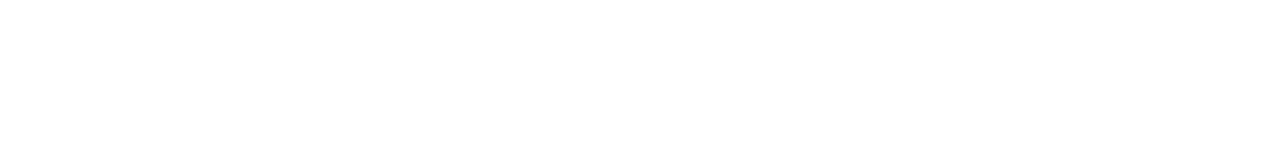
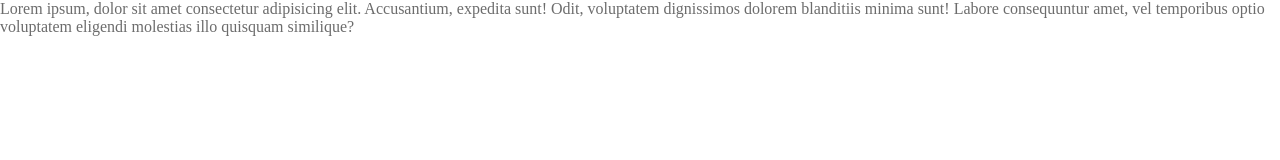
Before and after one commit to LeoTGobbi/projeto-travelgram, a plain HTML site: page index.html in a window 1280 px wide. Drawn offline with Linux system fonts and the light colour scheme.

Commit message:
inicial style guide

```diff
--- a/index.html
+++ b/index.html
@@ -7,6 +7,8 @@
   <link rel="stylesheet" href="styles/index.css">
 </head>
 <body>
-
+  <p>
+    Lorem ipsum, dolor sit amet consectetur adipisicing elit. Accusantium, expedita sunt! Odit, voluptatem dignissimos dolorem blanditiis minima sunt! Labore consequuntur amet, vel temporibus optio voluptatem eligendi molestias illo quisquam similique?
+  </p>
 </body>
 </html>
--- a/styles/global.css
+++ b/styles/global.css
@@ -4,3 +4,25 @@
   box-sizing: border-box;
 
 }
+
+:root {
+  /* Produto */
+  --brand-color: #EF5F4C;
+
+  /* Shape */
+  --shape-transparency: #ffffff91;
+  --background-color: #FFFFFF;
+  --surface-color:#F5F5F5;
+  --skeleton-color:#D9D9D9;
+
+  /* Text */
+  --text-color-primary:#313131;
+  --text-color-secondary:#6C6C6C;
+
+}
+
+body {
+  background-color: var(--background-color);
+  color: var(--text-color-secondary)
+
+}
```
Also changed, not shown: assets/AirplaneTilt.svg (added), assets/Image 01.png (added), assets/Image 02.png (added), assets/Image 03.png (added), assets/Image 04.png (added), assets/Image 05.png (added), assets/Image 06.png (added), assets/Image 07.png (added), assets/Image 08.png (added), assets/Image 09.png (added), assets/Image 10.png (added), assets/Image 11.png (added), assets/Image.svg (added), assets/Logo.svg (added), 2 more files, 1 other file.
